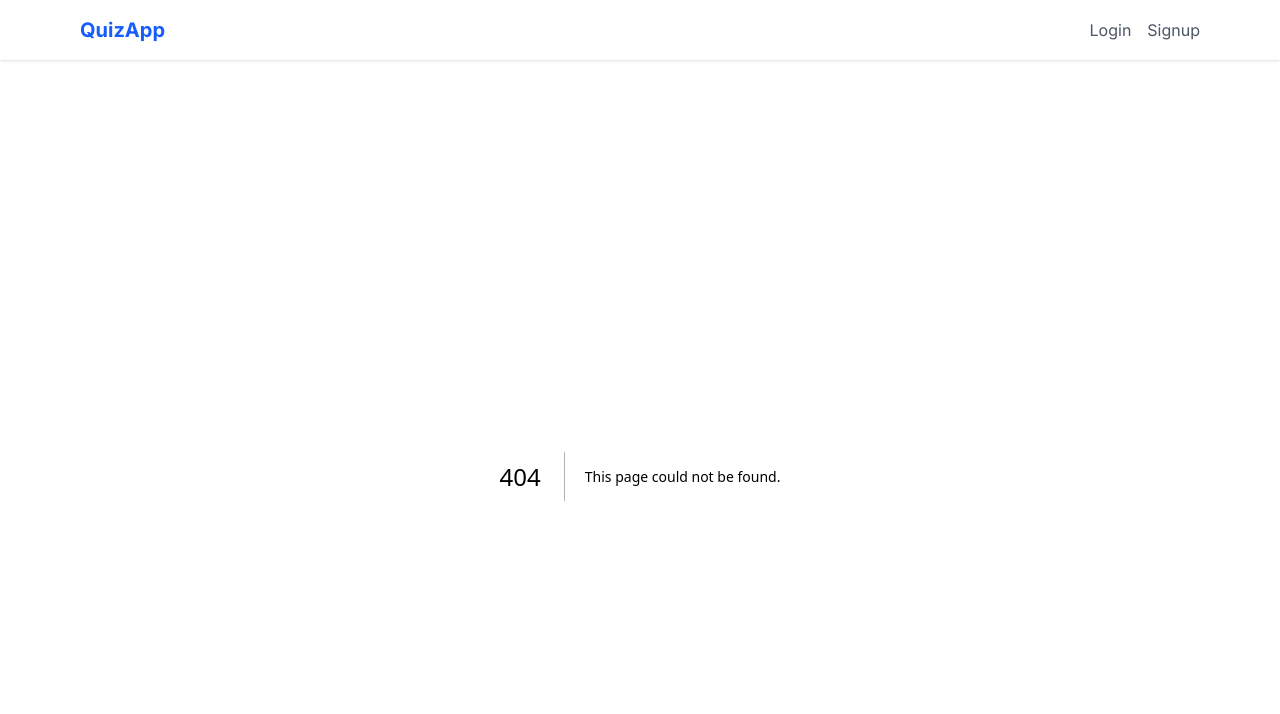
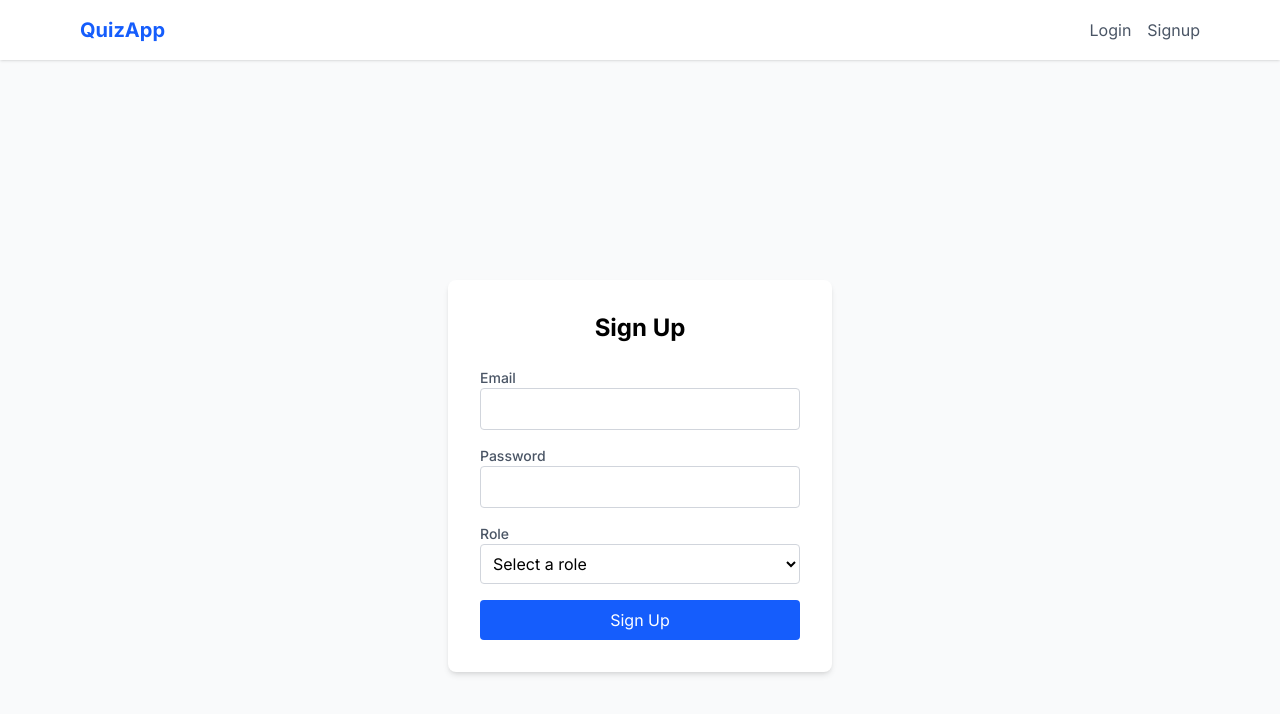
Before and after one commit to Sarthak-Daga/Quizlet, a Next.js app: page /signup in a window 1280 px wide. Before the commit this address had no page. Shown: the top 714 px of the page. Built offline with nearby package versions, Linux system fonts and the light colour scheme.

Commit message:
signin signup working properly

```diff
--- a/package.json
+++ b/package.json
@@ -9,6 +9,7 @@
     "lint": "next lint"
   },
   "dependencies": {
+    "@supabase/supabase-js": "^2.49.4",
     "@types/next-auth": "^3.13.0",
     "geist": "^1.3.1",
     "next": "^15.2.1",
--- /dev/null
+++ b/src/app/api/login/route.ts
@@ -0,0 +1,23 @@
+// app/api/login/route.ts
+import { NextResponse } from 'next/server'
+import { supabase } from '@/lib/supabaseClient' // Make sure this is correctly set up
+
+export async function POST(req: Request) {
+  try {
+    const { email, password } = await req.json() // Get email and password from the request body
+
+    // Use Supabase to authenticate the user
+    const { data, error } = await supabase.auth.signInWithPassword({
+      email,
+      password,
+    })
+
+    if (error) {
+      return NextResponse.json({ error: error.message }, { status: 400 })
+    }
+
+    return NextResponse.json({ user: data.user })
+  } catch (error) {
+    return NextResponse.json({ error: 'An error occurred during login.' }, { status: 500 })
+  }
+}
--- /dev/null
+++ b/src/app/api/signup/route.ts
@@ -0,0 +1,39 @@
+import { supabase } from '@/lib/supabaseClient';
+
+export async function POST(req: Request) {
+  try {
+    const { email, password, role } = await req.json();
+
+    // Create a new user using Supabase Auth
+    const { data, error: authError } = await supabase.auth.signUp({
+      email,
+      password,
+    });
+
+    if (authError) {
+      return new Response(JSON.stringify({ error: authError.message }), { status: 400 });
+    }
+
+    const user = data?.user;  // Access user through `data.user`
+
+    if (!user) {
+      return new Response(JSON.stringify({ error: 'User creation failed' }), { status: 400 });
+    }
+
+    // Insert the user role and reference to the auth user into the users table
+    const { error: dbError } = await supabase.from('users').insert([
+      {
+        auth_user_id: user.id, // This is the user ID from Supabase Auth
+        role, // 'student' or 'teacher'
+      },
+    ]);
+
+    if (dbError) {
+      return new Response(JSON.stringify({ error: dbError.message }), { status: 400 });
+    }
+
+    return new Response(JSON.stringify({ message: 'User created successfully' }), { status: 200 });
+  } catch (error) {
+    return new Response(JSON.stringify({ error: 'Something went wrong' }), { status: 500 });
+  }
+}
--- a/src/app/auth/login/page.tsx
+++ /dev/null
@@ -1,31 +0,0 @@
-import Link from 'next/link';
-
-export default function LoginPage() {
-  return (
-    <div className="min-h-screen flex items-center justify-center bg-gray-50">
-      <div className="bg-white p-8 rounded-lg shadow-md w-96">
-        <h1 className="text-2xl font-bold text-center mb-6">Welcome to QuizApp</h1>
-        <div className="space-y-4">
-          <Link
-            href="/teacherDashboard"
-            className="block w-full text-center bg-blue-600 text-white py-2 px-4 rounded hover:bg-blue-700 transition"
-          >
-            Login as Teacher
-          </Link>
-          <Link
-            href="/studentDashboard"
-            className="block w-full text-center bg-green-600 text-white py-2 px-4 rounded hover:bg-green-700 transition"
-          >
-            Login as Student
-          </Link>
-        </div>
-        <p className="mt-4 text-center text-gray-600">
-  Don&#39;t have an account?{' '}
-  <Link href="/signup" className="text-blue-600 hover:underline">
-    Sign up
-  </Link>
-</p>
-      </div>
-    </div>
-  );
-}
--- a/src/app/auth/signup/page.tsx
+++ /dev/null
@@ -1,45 +0,0 @@
-import Link from 'next/link';
-
-export default function SignupPage() {
-  return (
-    <div className="min-h-screen flex items-center justify-center bg-gray-50">
-      <div className="bg-white p-8 rounded-lg shadow-md w-96">
-        <h1 className="text-2xl font-bold text-center mb-6">Create an Account</h1>
-        <div className="space-y-4">
-          <div>
-            <label className="block text-gray-700 mb-2">Email</label>
-            <input
-              type="email"
-              className="w-full p-2 border rounded"
-              placeholder="your@email.com"
-            />
-          </div>
-          <div>
-            <label className="block text-gray-700 mb-2">Password</label>
-            <input
-              type="password"
-              className="w-full p-2 border rounded"
-              placeholder="••••••••"
-            />
-          </div>
-          <div>
-            <label className="block text-gray-700 mb-2">Role</label>
-            <select className="w-full p-2 border rounded">
-              <option value="teacher">Teacher</option>
-              <option value="student">Student</option>
-            </select>
-          </div>
-          <button className="w-full bg-blue-600 text-white py-2 px-4 rounded hover:bg-blue-700 transition">
-            Sign Up
-          </button>
-        </div>
-        <p className="mt-4 text-center text-gray-600">
-          Already have an account?{' '}
-          <Link href="/login" className="text-blue-600 hover:underline">
-            Log in
-          </Link>
-        </p>
-      </div>
-    </div>
-  );
-}
--- /dev/null
+++ b/src/app/login/page.tsx
@@ -0,0 +1,73 @@
+// app/login/page.tsx
+'use client'
+import { useState } from 'react'
+import { useRouter } from 'next/navigation'
+
+export default function LoginPage() {
+  const [email, setEmail] = useState('')
+  const [password, setPassword] = useState('')
+  const [error, setError] = useState('')
+  const router = useRouter()
+
+  const handleSubmit = async (e: React.FormEvent) => {
+    e.preventDefault()
+
+    try {
+      const response = await fetch('/api/login', {
+        method: 'POST',
+        headers: {
+          'Content-Type': 'application/json',
+        },
+        body: JSON.stringify({ email, password }),
+      })
+
+      const data = await response.json()
+
+      if (response.ok) {
+        // Successful login, redirect or update state
+        router.push('/dashboard') // Adjust the redirection path as necessary
+      } else {
+        setError(data.error || 'Login failed')
+      }
+    } catch (error) {
+      setError('An unexpected error occurred.')
+    }
+  }
+
+  return (
+    <div className="min-h-screen flex items-center justify-center bg-gray-50">
+      <div className="bg-white p-8 rounded-lg shadow-md w-96">
+        <h1 className="text-2xl font-bold text-center mb-6">Welcome to QuizApp</h1>
+        <form onSubmit={handleSubmit} className="space-y-4">
+          <input
+            type="email"
+            placeholder="Email"
+            value={email}
+            onChange={(e) => setEmail(e.target.value)}
+            className="w-full p-2 border border-gray-300 rounded"
+          />
+          <input
+            type="password"
+            placeholder="Password"
+            value={password}
+            onChange={(e) => setPassword(e.target.value)}
+            className="w-full p-2 border border-gray-300 rounded"
+          />
+          {error && <p className="text-red-500 text-sm">{error}</p>}
+          <button
+            type="submit"
+            className="w-full text-center bg-blue-600 text-white py-2 px-4 rounded hover:bg-blue-700 transition"
+          >
+            Login
+          </button>
+        </form>
+        <p className="mt-4 text-center text-gray-600">
+          Don&#39;t have an account?{' '}
+          <a href="/signup" className="text-blue-600 hover:underline">
+            Sign up
+          </a>
+        </p>
+      </div>
+    </div>
+  )
+}
--- a/src/app/page.tsx
+++ b/src/app/page.tsx
@@ -1,38 +1,51 @@
+'use client'
+import { useEffect, useState } from "react"
+import { useRouter } from "next/navigation"
+import { supabase } from "@/lib/supabaseClient"
+import StudentDashboard from "./studentDashboard/page"
+import TeacherDashboard from "./teacherDashboard/page"
 
-"use client"
-import { useEffect, useState } from "react";
-import { useRouter } from "next/navigation";
-import StudentDashboard from "./studentDashboard/page";
-import TeacherDashboard from "./teacherDashboard/page";
-
-// Define a TypeScript interface for the user
 interface User {
-    name: string;
-    role: "teacher" | "student";
+    name: string
+    role: "teacher" | "student"
 }
 
-// Simulated authentication (Replace with Supabase Auth later)
-const mockUser: User = {
-    name: "John Doe",
-    role: "teacher", // Change to "student" to test student dashboard
-};
-
 export default function Home() {
-    const router = useRouter();
-    const [user, setUser] = useState<User | null>(null); // ✅ Fix: Define type
+    const router = useRouter()
+    const [user, setUser] = useState<User | null>(null)
 
     useEffect(() => {
-        // Simulating fetching user data (Replace with Supabase auth logic)
-        setTimeout(() => {
-            if (!mockUser) {
-                router.push("/login"); // Redirect to login if not authenticated
-            } else {
-                setUser(mockUser); // ✅ Now TypeScript knows user is of type User
+        const getUserAndRole = async () => {
+            const {
+                data: { user },
+                error,
+            } = await supabase.auth.getUser()
+
+            if (error || !user) {
+                router.push("/login")
+                return
             }
-        }, 1000);
-    }, [router]);
 
-    if (!user) return <p className="text-center mt-10">Loading...</p>;
+            // Fetch role from 'users' table
+            const { data, error: roleError } = await supabase
+                .from("users")
+                .select("name, role")
+                .eq("id", user.id)
+                .single()
 
-    return <div>{user.role === "teacher" ? <TeacherDashboard /> : <StudentDashboard />}</div>;
+            if (roleError || !data) {
+                console.error("Role fetch error:", roleError)
+                router.push("/login")
+                return
+            }
+
+            setUser(data)
+        }
+
+        getUserAndRole()
+    }, [router])
+
+    if (!user) return <p className="text-center mt-10">Loading...</p>
+
+    return <div>{user.role === "teacher" ? <TeacherDashboard /> : <StudentDashboard />}</div>
 }
--- /dev/null
+++ b/src/app/signup/page.tsx
@@ -0,0 +1,84 @@
+// app/signup/page.tsx
+'use client'
+import { useState } from 'react';
+
+export default function SignUpPage() {
+  const [email, setEmail] = useState('');
+  const [password, setPassword] = useState('');
+  const [role, setRole] = useState('');
+
+  const handleSubmit = async (e: React.FormEvent) => {
+    e.preventDefault();
+
+    // Send POST request to sign up
+    const response = await fetch('/api/signup', {
+      method: 'POST',
+      headers: {
+        'Content-Type': 'application/json',
+      },
+      body: JSON.stringify({ email, password, role }),
+    });
+
+    const data = await response.json();
+    if (response.ok) {
+      alert('Sign-up successful!');
+    } else {
+      alert(`Error: ${data.error}`);
+    }
+  };
+
+  return (
+    <div className="min-h-screen flex items-center justify-center bg-gray-50">
+      <div className="bg-white p-8 rounded-lg shadow-md w-96">
+        <h1 className="text-2xl font-bold text-center mb-6">Sign Up</h1>
+        <form onSubmit={handleSubmit}>
+          <div className="mb-4">
+            <label htmlFor="email" className="block text-sm font-medium text-gray-600">
+              Email
+            </label>
+            <input
+              type="email"
+              id="email"
+              className="w-full p-2 border border-gray-300 rounded"
+              value={email}
+              onChange={(e) => setEmail(e.target.value)}
+            />
+          </div>
+          <div className="mb-4">
+            <label htmlFor="password" className="block text-sm font-medium text-gray-600">
+              Password
+            </label>
+            <input
+              type="password"
+              id="password"
+              className="w-full p-2 border border-gray-300 rounded"
+              value={password}
+              onChange={(e) => setPassword(e.target.value)}
+            />
+          </div>
+          <div className="mb-4">
+            <label htmlFor="role" className="block text-sm font-medium text-gray-600">
+              Role
+            </label>
+            <select
+              id="role"
+              className="w-full p-2 border border-gray-300 rounded"
+              value={role}
+              onChange={(e) => setRole(e.target.value)}
+            >
+              <option value="">Select a role</option>
+              <option value="student">Student</option>
+              <option value="teacher">Teacher</option>
+            </select>
+          </div>
+          <button
+            type="submit"
+            className="w-full bg-blue-600 text-white py-2 px-4 rounded hover:bg-blue-700 transition"
+          >
+            Sign Up
+          </button>
+        </form>
+      </div>
+    </div>
+  );
+}
--- /dev/null
+++ b/src/lib/supabaseClient.ts
@@ -0,0 +1,6 @@
+import { createClient } from '@supabase/supabase-js'
+
+const supabaseUrl = process.env.NEXT_PUBLIC_SUPABASE_URL!
+const supabaseAnonKey = process.env.NEXT_PUBLIC_SUPABASE_ANON_KEY!
+
+export const supabase = createClient(supabaseUrl, supabaseAnonKey)
```
Also changed, not shown: 1 other file (tests, documents, lock files or other folders).
